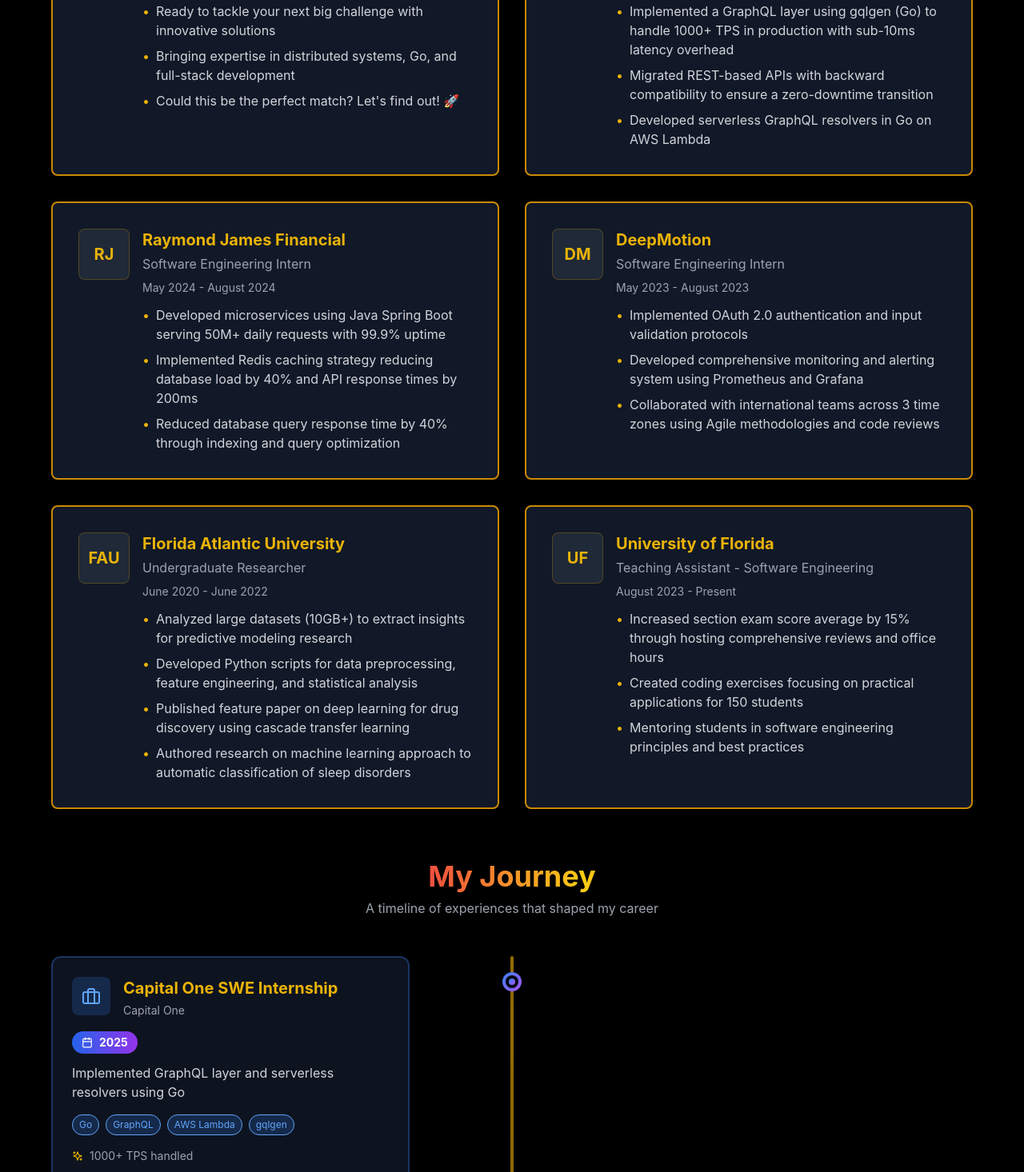
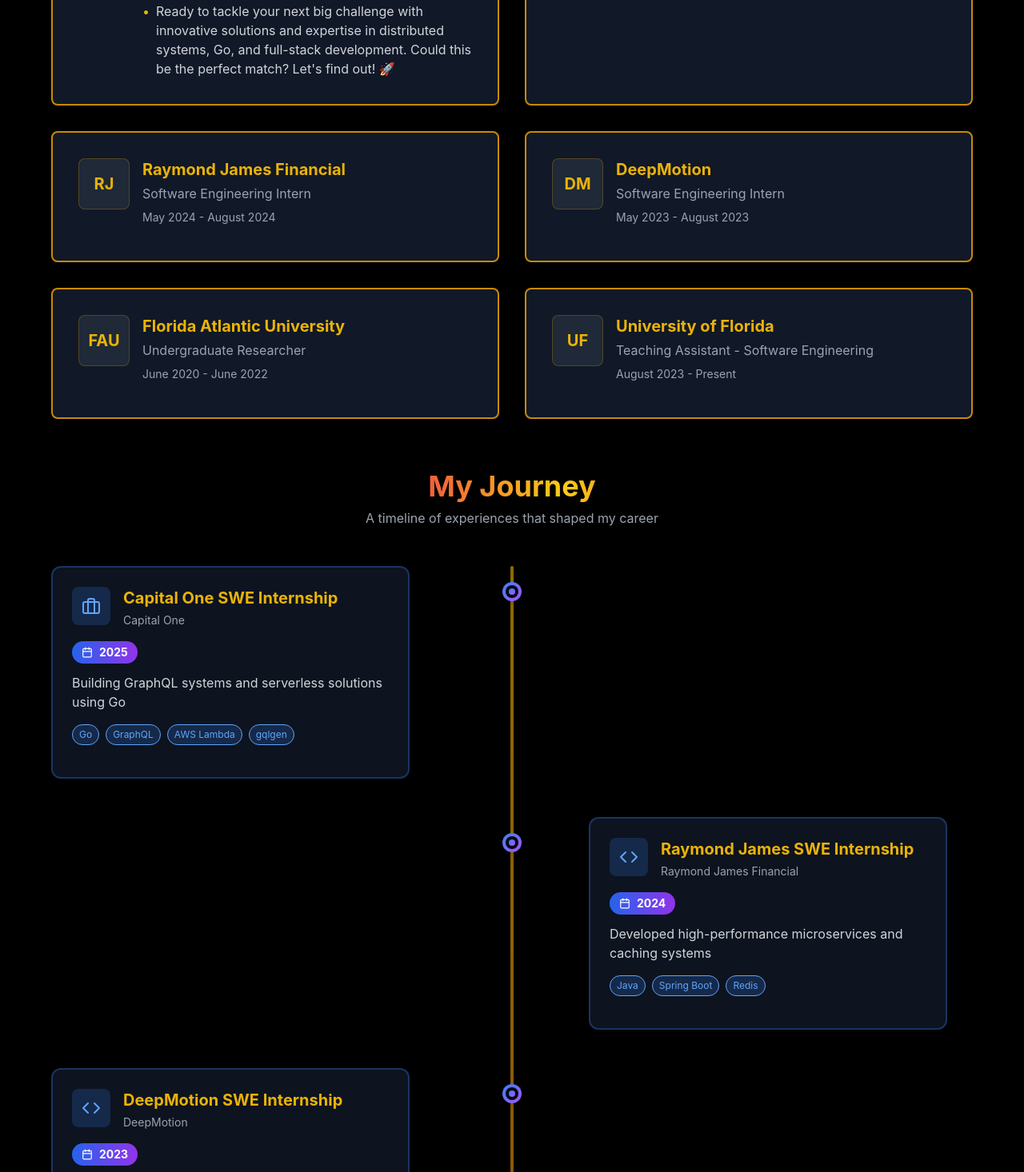
Before and after one commit to Dzeddy/dylan-portfolio, a React (Vite) app: page / in a window 1280 px wide. Shown: the part 1120-2586 px from the top of the page at 80% size. Built offline with nearby package versions, Linux system fonts and the light colour scheme.

Commit message:
Removed bullet points

```diff
--- a/src/data/portfolio.ts
+++ b/src/data/portfolio.ts
@@ -3,7 +3,7 @@ import { ExperienceItem, ProjectItem, TimelineItem, SocialLink, EnhancedTimeline
 
 export const personalInfo = {
   name: 'Dylan Zhuang',
-  title: 'Incoming SWE Intern @ Capital One (Bank Tech - Microservices, Go)',
+  title: 'Incoming SWE Intern @ Capital One',
   education: 'CS + Math @ University of Florida - Benacquisto Scholar',
   role: 'TA @ UF CISE',
   email: 'dylanzhuang1025@gmail.com',
@@ -34,9 +34,7 @@ export const experiences: ExperienceItem[] = [
     position: 'Software Engineer',
     duration: 'Coming Soon',
     description: [
-      'Ready to tackle your next big challenge with innovative solutions',
-      'Bringing expertise in distributed systems, Go, and full-stack development',
-      'Could this be the perfect match? Let\'s find out! 🚀'
+      'Ready to tackle your next big challenge with innovative solutions and expertise in distributed systems, Go, and full-stack development. Could this be the perfect match? Let\'s find out! 🚀'
     ],
     logo: '?'
   },
@@ -45,9 +43,6 @@ export const experiences: ExperienceItem[] = [
     position: 'Software Engineering Intern',
     duration: 'May 2025 - August 2025',
     description: [
-      'Implemented a GraphQL layer using gqlgen (Go) to handle 1000+ TPS in production with sub-10ms latency overhead',
-      'Migrated REST-based APIs with backward compatibility to ensure a zero-downtime transition',
-      'Developed serverless GraphQL resolvers in Go on AWS Lambda'
     ],
     logo: 'C1'
   },
@@ -56,9 +51,6 @@ export const experiences: ExperienceItem[] = [
     position: 'Software Engineering Intern',
     duration: 'May 2024 - August 2024',
     description: [
-      'Developed microservices using Java Spring Boot serving 50M+ daily requests with 99.9% uptime',
-      'Implemented Redis caching strategy reducing database load by 40% and API response times by 200ms',
-      'Reduced database query response time by 40% through indexing and query optimization'
     ],
     logo: 'RJ'
   },
@@ -67,9 +59,6 @@ export const experiences: ExperienceItem[] = [
     position: 'Software Engineering Intern',
     duration: 'May 2023 - August 2023',
     description: [
-      'Implemented OAuth 2.0 authentication and input validation protocols',
-      'Developed comprehensive monitoring and alerting system using Prometheus and Grafana',
-      'Collaborated with international teams across 3 time zones using Agile methodologies and code reviews'
     ],
     logo: 'DM'
   },
@@ -78,10 +67,6 @@ export const experiences: ExperienceItem[] = [
     position: 'Undergraduate Researcher',
     duration: 'June 2020 - June 2022',
     description: [
-      'Analyzed large datasets (10GB+) to extract insights for predictive modeling research',
-      'Developed Python scripts for data preprocessing, feature engineering, and statistical analysis',
-      'Published feature paper on deep learning for drug discovery using cascade transfer learning',
-      'Authored research on machine learning approach to automatic classification of sleep disorders'
     ],
     logo: 'FAU'
   },
@@ -90,9 +75,6 @@ export const experiences: ExperienceItem[] = [
     position: 'Teaching Assistant - Software Engineering',
     duration: 'August 2023 - Present',
     description: [
-      'Increased section exam score average by 15% through hosting comprehensive reviews and office hours',
-      'Created coding exercises focusing on practical applications for 150 students',
-      'Mentoring students in software engineering principles and best practices'
     ],
     logo: 'UF'
   }
@@ -121,7 +103,7 @@ export const projects: ProjectItem[] = [
     title: 'Drug Discovery ML Pipeline',
     description: 'Research project using cascade transfer learning for identifying high efficacy drug compounds. Published in Applied Sciences journal.',
     tech: ['Python', 'TensorFlow', 'Pandas', 'NumPy'],
-    link: 'https://doi.org/10.3390/app11177772'
+    link: 'https://doi.org/10.3390/app11077772'
   }
 ];
 
@@ -142,9 +124,9 @@ export const enhancedTimeline: EnhancedTimelineItem[] = [
     company: 'Capital One',
     type: 'work',
     icon: Briefcase,
-    description: 'Implemented GraphQL layer and serverless resolvers using Go',
+    description: 'Building GraphQL systems and serverless solutions using Go',
     technologies: ['Go', 'GraphQL', 'AWS Lambda', 'gqlgen'],
-    achievements: ['1000+ TPS handled', 'Sub-10ms latency overhead', 'Zero-downtime migration'],
+    achievements: [],
     side: 'left'
   },
   {
@@ -156,7 +138,7 @@ export const enhancedTimeline: EnhancedTimelineItem[] = [
     icon: Code,
     description: 'Developed high-performance microservices and caching systems',
     technologies: ['Java', 'Spring Boot', 'Redis'],
-    achievements: ['50M+ daily requests', '99.9% uptime', '40% query optimization', '200ms response time reduction'],
+    achievements: [],
     side: 'right'
   },
   {
@@ -168,7 +150,7 @@ export const enhancedTimeline: EnhancedTimelineItem[] = [
     icon: Code,
     description: 'Implemented authentication systems and monitoring infrastructure',
     technologies: ['OAuth 2.0', 'Prometheus', 'Grafana'],
-    achievements: ['International team collaboration', 'Agile methodologies'],
+    achievements: [],
     side: 'left'
   },
   {
@@ -179,7 +161,7 @@ export const enhancedTimeline: EnhancedTimelineItem[] = [
     type: 'education',
     icon: BookOpen,
     description: 'Teaching Assistant for Software Engineering course',
-    achievements: ['15% exam score improvement', '150+ students mentored'],
+    achievements: [],
     side: 'right'
   },
   {
@@ -190,7 +172,7 @@ export const enhancedTimeline: EnhancedTimelineItem[] = [
     type: 'education',
     icon: GraduationCap,
     description: 'Benacquisto Scholar pursuing dual degree',
-    achievements: ['3.93 GPA', 'Dean\'s List'],
+    achievements: [],
     side: 'left'
   },
   {
@@ -202,7 +184,7 @@ export const enhancedTimeline: EnhancedTimelineItem[] = [
     icon: Microscope,
     description: 'Published research on ML for drug discovery and sleep disorder classification',
     technologies: ['Python', 'TensorFlow', 'Data Analysis'],
-    achievements: ['2 published papers', '10GB+ datasets analyzed'],
+    achievements: [],
     side: 'right'
   }
 ];
```
